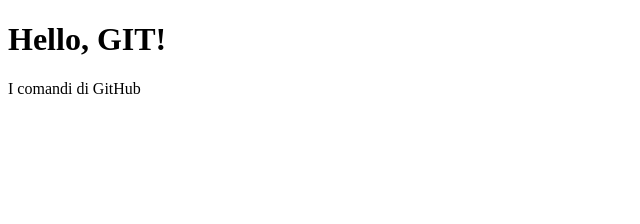
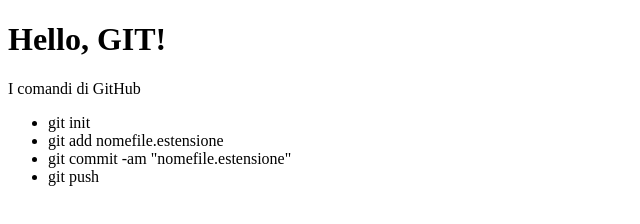
Before and after one commit to ContardiC/GIT_COMMAND, a plain HTML site: page index.html in a window 1280 px wide. Shown: the whole page, without its empty margins (0-640 px from the left). Drawn offline with Linux system fonts and the light colour scheme.

Commit message:
git command added

```diff
--- a/index.html
+++ b/index.html
@@ -11,5 +11,11 @@
     <p>
         I comandi di GitHub
     </p>
+    <ul>
+        <li>git init</li>
+        <li>git add nomefile.estensione</li>
+        <li>git commit -am "nomefile.estensione"</li>
+        <li>git push</li>
+    </ul>
 </body>
 </html>
```
